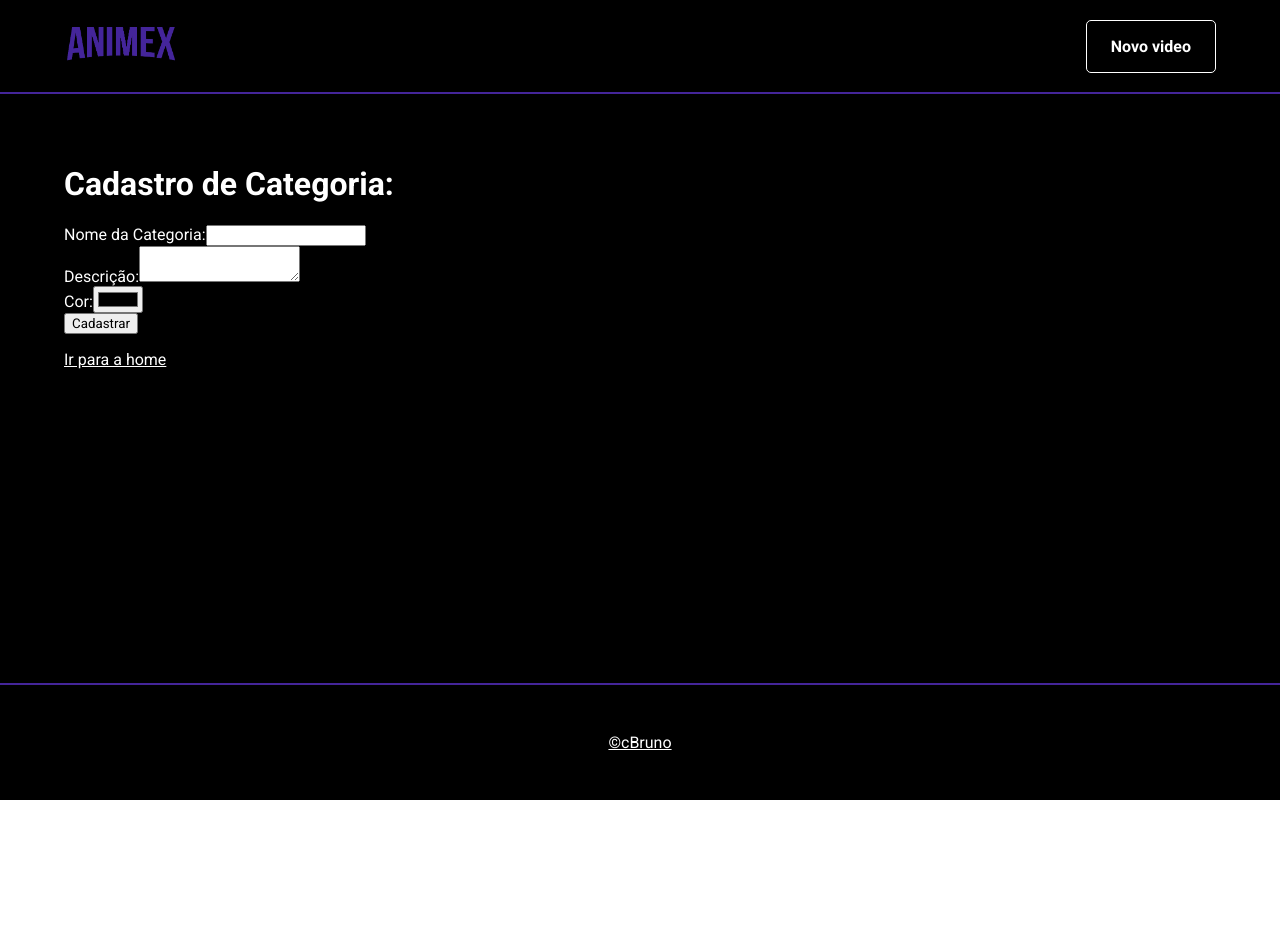
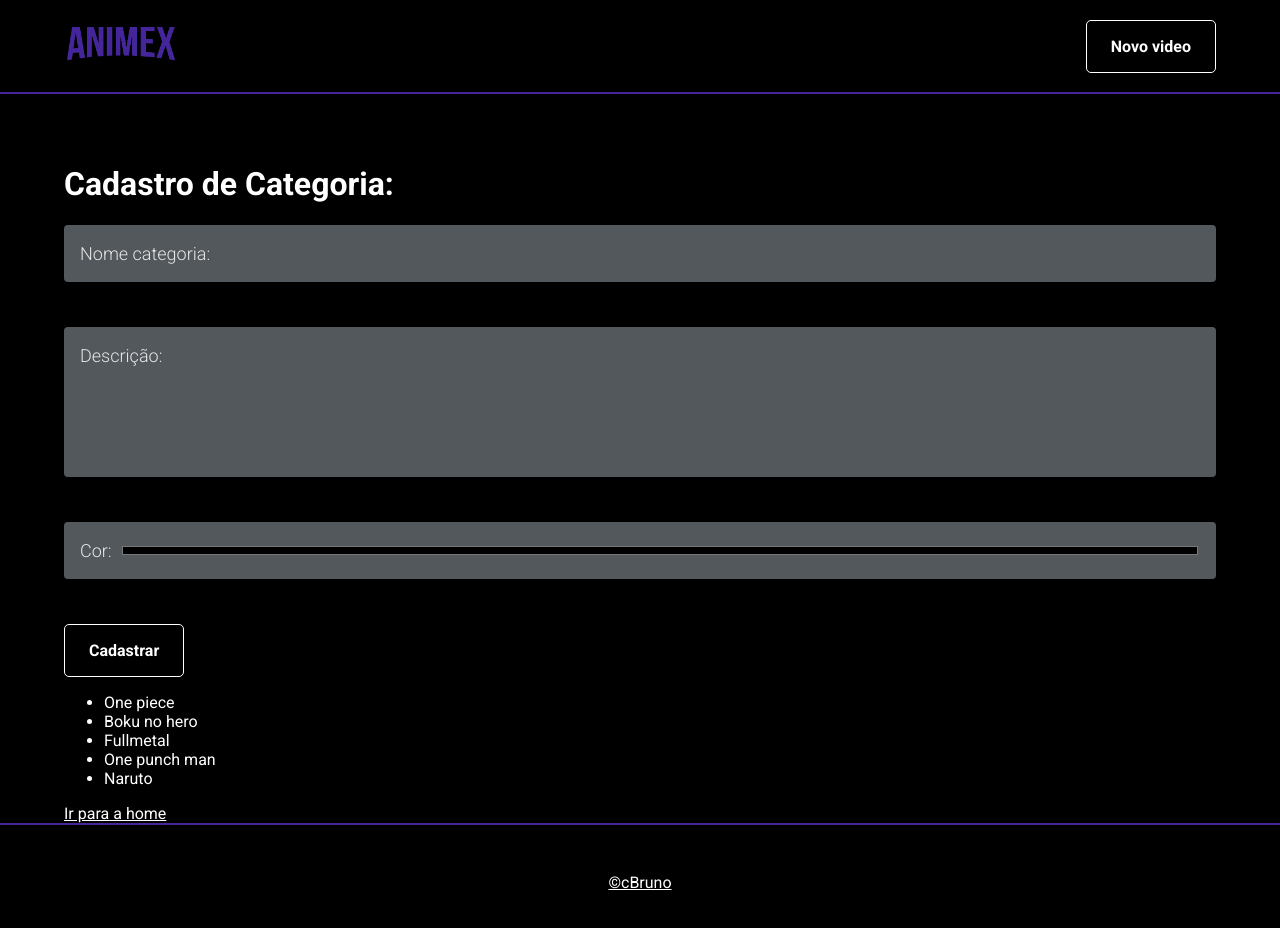
Before and after one commit to c-Bruno/Anix, a React (Create React App) app: page /cadastro/categoria in a window 1280 px wide. Shown: the top 928 px of the page. Before the commit the page ends 800 px from the top, so only its background shows below. Built offline with nearby package versions, Linux system fonts and the light colour scheme; data requests are answered from the project's data file.

Commit message:
inicio do back-end

```diff
--- /dev/null
+++ b/db.json
@@ -0,0 +1,229 @@
+{
+    "categorias": [
+      {
+        "id": 1,
+        "titulo": "One piece",
+        "cor": "#008080",
+        "link_extra": {
+          "text": "Acompanhe Luffy e seus companheiros",
+          "url": "https://pt.wikipedia.org/wiki/One_Piece"
+        }},
+
+    {
+        "id": 2,
+        "titulo": "Boku no hero",
+        "cor": "#00C86F",
+        "link_extra": {
+          "text": "Você pode ser um herói?",
+          "url": "https://pt.wikipedia.org/wiki/Boku_no_Hero_Academia"
+        }},
+
+    {
+        "id": 3,
+        "titulo": "Fullmetal",
+        "cor": "#DAA520",
+        "link_extra": {
+          "text": "Descubra a alquimia",
+          "url": "https://pt.wikipedia.org/wiki/Fullmetal_Alchemist"
+        }},
+
+    {
+        "id": 4,
+        "titulo": "One punch man",
+        "cor": "#4B0082",
+        "link_extra": {
+          "text": "Algo pode para-lo?",
+          "url": "https://pt.wikipedia.org/wiki/One_Punch-Man"
+        }},
+
+    {
+        "id":5,
+        "titulo": "Naruto",
+        "cor": "red",
+        "link_extra": {
+          "text": "Um ninja esta para surgir",
+          "url": "https://pt.wikipedia.org/wiki/Naruto"
+        }}
+    ],
+
+    "videos": [
+        {
+            "id": 1,
+            "categoriaId": 1,
+            "titulo": "Você pode vencer este desafio ? #Kimetsu no Yaiba",
+            "url": "https://www.youtube.com/watch?v=pmanD_s7G3U&t=5s"
+        },
+        {
+            "id": 2,
+            "categoriaId": 1,
+            "titulo": "Abertura One Piece (1 - 19)",
+            "url": "https://youtu.be/2-lya77FnAY"
+        },
+        {
+             "id": 3,
+            "categoriaId": 1,
+            "titulo": "Zoro vs Killer",
+            "url": "https://youtu.be/ACHXunTGxUM"
+        },
+        {
+            "id": 4,
+            "categoriaId": 1,
+            "titulo": "Chopper vs Big mom",
+            "url": "https://youtu.be/S_BA5mLJJCo"
+        },
+        {
+            "id": 5,
+            "categoriaId": 1,
+            "titulo": "Sanji vs Katakuri",
+            "url": "https://youtu.be/5lKYsata3vA"
+        },
+        {
+            "id": 6,
+            "categoriaId": 1,
+            "titulo": "Luffy vs Kaydo",
+            "url": "https://youtu.be/uUbvcyPABU0"
+        },
+        {
+            "id": 7,
+            "categoriaId": 1,
+            "titulo": "Ace vs Barba Negra",
+            "url": "https://www.youtube.com/watch?v=Y90HjYGF0d0"
+        },
+        {
+            "id": 8,
+            "categoriaId": 1,
+            "titulo": "Luffy vs PX-5",
+            "url": "https://www.youtube.com/watch?v=Sx9tToy1e0A"
+        },
+
+        {
+            "id": 9,
+            "categoriaId": 2,
+            "titulo": "Abertura Boku no Hero",
+            "url": "https://youtu.be/-77UEct0cZM"
+        },
+        {
+            "id": 10,
+            "categoriaId": 2,
+            "titulo": "Midoriya vs Bakugou",
+            "url": "https://www.youtube.com/watch?v=Wh1_nlLpNSM"
+        },
+        {
+            "id": 11,
+            "categoriaId": 2,
+            "titulo": "Deku vs Gentle",
+            "url": "https://youtu.be/eKxdIVWjuhk"
+        },
+        {
+            "id": 12,
+            "categoriaId": 2,
+            "titulo": "Midoriya vs Muscular",
+            "url": "https://youtu.be/tKekhQulI8Y"
+        },
+        {
+            "id": 13,
+            "categoriaId": 2,
+            "titulo": "All Might vs Nomu",
+            "url": "https://www.youtube.com/watch?v=_0v0-CflT38"
+        },
+
+        {
+            "id": 14,
+            "categoriaId": 3,
+            "titulo": "Abertura Full Metal",
+            "url": "https://youtu.be/nYDcadIKSUg"
+        },
+        {
+            "id": 15,
+            "categoriaId": 3,
+            "titulo": "Alphonse vs. Pride and Kimblee",
+            "url": "https://www.youtube.com/watch?v=uyiEI12Ahcc"
+        },
+        {
+            "id": 16,
+            "categoriaId": 3,
+            "titulo": "Mustang vs Envy",
+            "url": "https://youtu.be/A-5XmgX3f68"
+        },
+        {
+            "id": 17,
+            "categoriaId": 3,
+            "titulo": "Final Battle",
+            "url": "https://youtu.be/8qv7BBadI2k"
+        },
+        {
+            "id": 18,
+            "categoriaId": 3,
+            "titulo": "Mustang vs Lust",
+            "url": "https://www.youtube.com/watch?v=bfaWKpZH9LM"
+        },
+        {
+            "id": 19,
+            "categoriaId": 3,
+            "titulo": "Nina transformada",
+            "url": "https://www.youtube.com/watch?v=16L1iuGBgag"
+        },
+
+        {
+            "id": 20,
+            "categoriaId": 4,
+            "titulo": "Abertura one punch man",
+            "url": "https://www.youtube.com/watch?v=atxYe-nOa9w"
+        },
+        {
+            "id": 21,
+            "categoriaId": 4,
+            "titulo": "Saitama vs Genos",
+            "url": "https://www.youtube.com/watch?v=zlqnyMzuU30"
+        },
+        {
+            "id": 22,
+            "categoriaId": 4,
+            "titulo": "Saitama vs Subterraneans",
+            "url": "https://www.youtube.com/watch?v=iLF4NjTNr1o"
+        },
+        {
+            "id": 23,
+            "categoriaId": 4,
+            "titulo": "Saitama and Suiryu vs Bakuzan and Gouketsu",
+            "url": "https://www.youtube.com/watch?v=h6PmbgL8SBo"
+        },
+
+        {
+            "id": 24,
+            "categoriaId": 5,
+            "titulo": "Abertura Naruto",
+            "url": "https://www.youtube.com/watch?v=uMyuSHewmks"
+        },
+        {
+            "id": 2,
+            "categoriaId": 5,
+            "titulo": "Naruto vs Gaara",
+            "url": "https://www.youtube.com/watch?v=-xSsADhEPHU"
+        },
+        {
+            "id": 25,
+            "categoriaId": 5,
+            "titulo": "Naruto and Sasuke vs Madara",
+            "url": "https://www.youtube.com/watch?v=J_WUp6eHfk0"
+        },
+        {
+            "id": 26,
+            "categoriaId": 5,
+            "titulo": "Kakashi vs Obito",
+            "url": "https://www.youtube.com/watch?v=r2vDD9FFCVE"
+        },
+        {
+            "id": 27,
+            "categoriaId": 5,
+            "titulo": "Tsunade and Jiraya vs Orochimaru ",
+            "url": "https://www.youtube.com/watch?v=SMuH58GjEEA"
+        },
+        {
+            "id": 28,
+            "categoriaId": 5,
+            "titulo": "Orochimaru vs Hiruzen",
+            "url": "https://www.youtube.com/watch?v=AvvpeaBochc"
+        }
+    ]
+}
--- a/src/Pages/Cadastro/Categoria/index.js
+++ b/src/Pages/Cadastro/Categoria/index.js
@@ -1,7 +1,8 @@
-import React, { useState } from 'react'
+import React, { useState, useEffect } from 'react'
 import PageDefault from '../../../componentes/PageDefault'
-import { Link } from 'react-router-dom';
-import FormField from '../../../componentes/FormField';
+import { Link } from 'react-router-dom'
+import FormField from '../../../componentes/FormField'
+import Button from '../../../componentes/Button'
 
 
 function CadastroCategoria () {
@@ -29,6 +30,17 @@ function CadastroCategoria () {
             info.target.value
         )}
 
+    useEffect(() => {
+        const URL = 'http://localhost:8080/categorias'
+        fetch(URL)
+        .then(async (respostaDoServidor) => {
+            const resposta = await respostaDoServidor.json();
+            setCategorias([
+                ...resposta,
+            ]);
+        })
+    },[])
+
     return (
         <PageDefault>
             <h1>Cadastro de Categoria: {values.nome}</h1>
@@ -38,51 +50,51 @@ function CadastroCategoria () {
 
                 setCategorias([
                     ...categorias,
-                    values
+                    values,
                 ])
 
                 setValues(valoresIniciais)
-            }}>
+                }}>
 
-            <FormField
-                value={values.nome}
-                onChange={digitar}
-            />
-
-            <div>
-            <label>
-                    Descrição:
-                <textarea
-                    type="text"
-                    name="descricao"
-                    value = {values.descricao}
+                <FormField
+                    label={'Nome categoria'}
+                    type={'text'}
+                    name={'nome'}
+                    value={values.nome}
                     onChange={digitar}
                 />
-                </label>
-            </div>
 
-            <div>
-            <label>
-                    Cor:
-                <input
-                    type="color"
-                    name="cor"
-                    value = {values.cor}
-                    onChange = {digitar}
+                <FormField
+                    label={'Descrição'}
+                    type={'textarea'}
+                    name={'descricao'}
+                    value={values.descricao}
+                    onChange={digitar}
                 />
-                </label>
-            </div>
+                <FormField
+                    label={'Cor'}
+                    type={'color'}
+                    name={'cor'}
+                    value={values.cor}
+                    onChange={digitar}
+                />
 
-                <button>
+                <Button>
                 Cadastrar
-                </button>
+                </Button>
             </form>
+
+            {categorias.length === 0 && (
+                <div>
+                    Loading...
+                </div>
+            )}
 
             <ul>
                 {categorias.map((categoria, indice) => {
                     return (
-                        <li key={`${categoria} ${indice}`}>
-                            {categoria.nome}
+                        <li key={`${categoria}${indice}`}>
+                            {categoria.titulo}
                         </li>
 
 
--- a/src/componentes/Button/index.js
+++ b/src/componentes/Button/index.js
@@ -3,6 +3,7 @@ import styled from "styled-components"
 const Button = styled.button`
     color: var(--white);
     border: 1px solid var(--white);
+    background: var(--black);
     box-sizing: border-box;
     cursor: pointer;
     padding: 16px 24px;
--- a/src/componentes/FormField/index.js
+++ b/src/componentes/FormField/index.js
@@ -1,19 +1,111 @@
-import React from "react"
+import React from 'react'
+import PropTypes from 'prop-types'
+import styled,  { css } from 'styled-components'
 
-function FormField({ value, onChange }) {
+
+const FormFieldWrapper = styled.div`
+  position: relative;
+  textarea {
+    min-height: 150px;
+  }
+  input[type="color"] {
+    padding-left: 56px;
+  }
+`;
+
+const Label = styled.label``;
+Label.Text = styled.span`
+  color: #E5E5E5;
+  height: 57px;
+  position: absolute;
+  top: 0;
+  left: 16px;
+
+  display: flex;
+  align-items: center;
+
+  transform-origin: 0% 0%;
+  font-size: 18px;
+  font-style: normal;
+  font-weight: 300;
+
+  transition: .1s ease-in-out;
+`;
+
+const Input = styled.input`
+  background: #53585D;
+  color: #F5F5F5;
+  display: block;
+  width: 100%;
+  height: 57px;
+  font-size: 18px;
+
+  outline: 0;
+  border: 0;
+  border-top: 4px solid transparent;
+  border-bottom: 4px solid #53585D;
+
+  padding: 16px 16px;
+  margin-bottom: 45px;
+
+  resize: none;
+  border-radius: 4px;
+  transition: border-color .3s;
+
+  &:focus {
+    border-bottom-color: var(--primary);
+  }
+  &:focus:not([type='color']) + ${Label.Text} {
+    transform: scale(.6) translateY(-10px);
+  }
+  ${({ value }) => {
+    const hasValue = value.length > 0;
+    return hasValue && css`
+        &:not([type='color']) + ${Label.Text} {
+          transform: scale(.6) translateY(-10px);
+        }
+      `;
+  }
+}
+`;
+
+function FormField({ label, type, name, value, onChange }) {
+    const fieldId = `id_${name}`
+    const isTextarea = type === 'textarea'
+    const tag = isTextarea ? "textarea" : "input"
+
     return(
-        <div>
-                <label>
-                    Nome da Categoria:
-                <input
-                    type="text"
-                    name="nome"
-                    value = {value}
-                    onChange ={onChange}
-                />
-                </label>
-            </div>
-    )
+    <FormFieldWrapper>
+        <Label htmlFor = {fieldId}>
+        <Input
+            as={tag}
+            id={fieldId}
+            type={type}
+            name={name}
+            value = {value}
+            onChange ={onChange}
+        />
+            <Label.Text>
+                {label}:
+            </Label.Text>
+        </Label>
+
+    </FormFieldWrapper>
+)
+}
+
+FormField.defaultProps = {
+    type: 'text',
+    value: '',
+    onChange: () => {},
+}
+
+FormField.propTypes = {
+    label: PropTypes.string.isRequired,
+    type: PropTypes.string,
+    name: PropTypes.string.isRequired,
+    value: PropTypes.string,
+    onChange: PropTypes.func,
 }
 
 export default FormField;
--- a/src/data/dados_iniciais.json
+++ b/src/data/dados_iniciais.json
@@ -11,7 +11,7 @@
       "videos": [
         {
           "titulo": "Você pode vencer este desafio ? #Kimetsu no Yaiba",
-          "url": "https://youtu.be/_yDb1N16Sq8"
+          "url": "https://www.youtube.com/watch?v=pmanD_s7G3U&t=5s"
         },
         {
           "titulo": "Abertura One Piece (1 - 19)",
```
Also changed, not shown: package.json (+13 -0 lines), .eslintrc.js (added), 1 other file (tests, documents, lock files or other folders).
